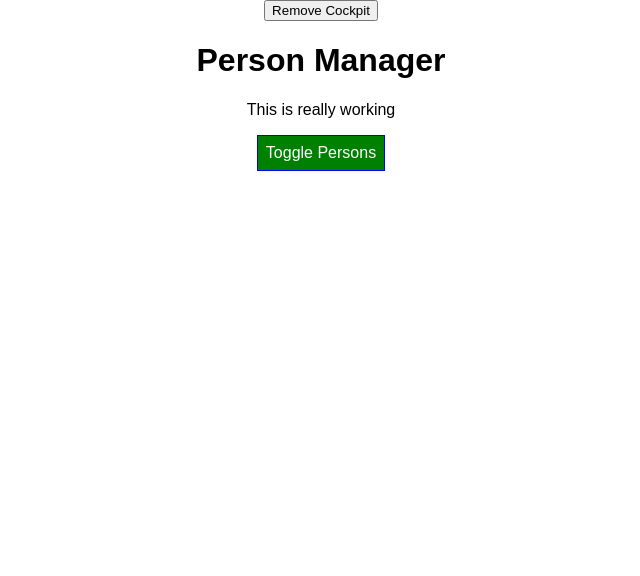
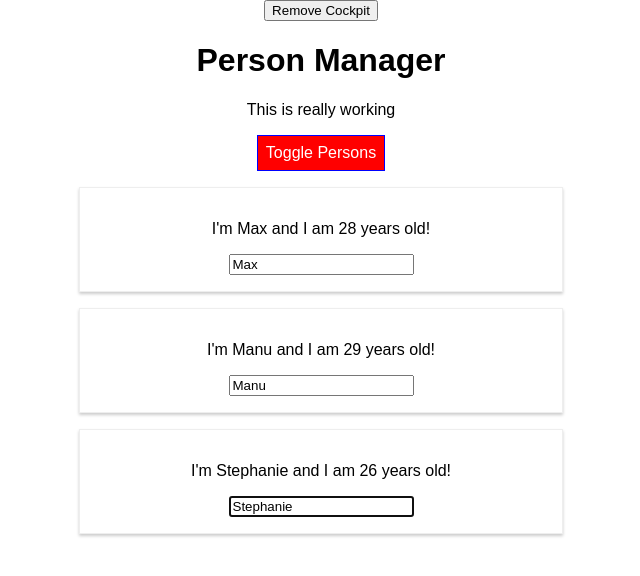
Before and after one commit to baritoneplaya2/react-practice-project, a React app: page / in a window 1280 px wide. Shown: the top 576 px of the page, without its empty margins (319-959 px from the left). Built offline with nearby package versions, Linux system fonts and the light colour scheme.

Commit message:
Using Refs
learning useRef and using it with React hooks

```diff
--- a/src/components/Cockpit/Cockpit.js
+++ b/src/components/Cockpit/Cockpit.js
@@ -1,16 +1,17 @@
-import React, { useEffect } from 'react';
+import React, { useEffect, useRef } from 'react';
 import classes from './Cockpit.css';
 
 const Cockpit = (props) => {
-  const [name, setName] = React.useState('Maria');
-  console.log(name);
+  const toggleBtnRef = React.createRef(null);
+
+  // const [name, setName] = React.useState('Maria');
+  // console.log(name);
   // componentDidMount (ish)
     useEffect(() => {
       console.log('[Cockpit.js] useEffect');
       // Http request...
-      setTimeout(() => {
-        alert('Saved data to cloud!');
-      }, 1000);
+      //
+      toggleBtnRef.current.click();
       return () => {
         console.log('[Cockpit.js] cleanup work in useEffect');
       }
@@ -44,6 +45,7 @@
             <h1>{props.title}</h1>
             <p className={assignedClasses.join(' ')}>This is really working</p>
             <button
+              ref={toggleBtnRef}
                 className={btnClass}
                 onClick={props.clicked}>Toggle Persons</button>
         </div>
--- a/src/components/Persons/Person/Person.js
+++ b/src/components/Persons/Person/Person.js
@@ -7,6 +7,15 @@
 // ES6 code
 
 class Person extends Component {
+    constructor(props) {
+        super(props);
+        this.inputElementRef = React.createRef();
+    }
+
+    componentDidMount() {
+        // this.inputElement.focus();
+        this.inputElementRef.current.focus();
+    }
     render() {
         console.log('[Person.js] rendering...');
         return (
@@ -17,6 +26,8 @@
                 <p key="i2">{this.props.children}</p>
                 <input
                     key="i3"
+                    // ref={(inputEl) => {this.inputElement = inputEl}}
+                    ref={this.inputElementRef}
                     type="text"
                     onChange={this.props.changed} value={this.props.name}
                 />
--- a/src/containers/App.js
+++ b/src/containers/App.js
@@ -11,7 +11,7 @@
     console.log('[App.js] constructor');
     this.state = {
       persons: [
-        { id: 'asfa1', name: 'Max', age: '28' },
+        { id: 'asfa1', name: 'Max', age: 28 },
         { id: 'vasdf1', name: 'Manu', age: 29 },
         { id: 'asdf11', name: 'Stephanie', age: 26 }
       ],
```
